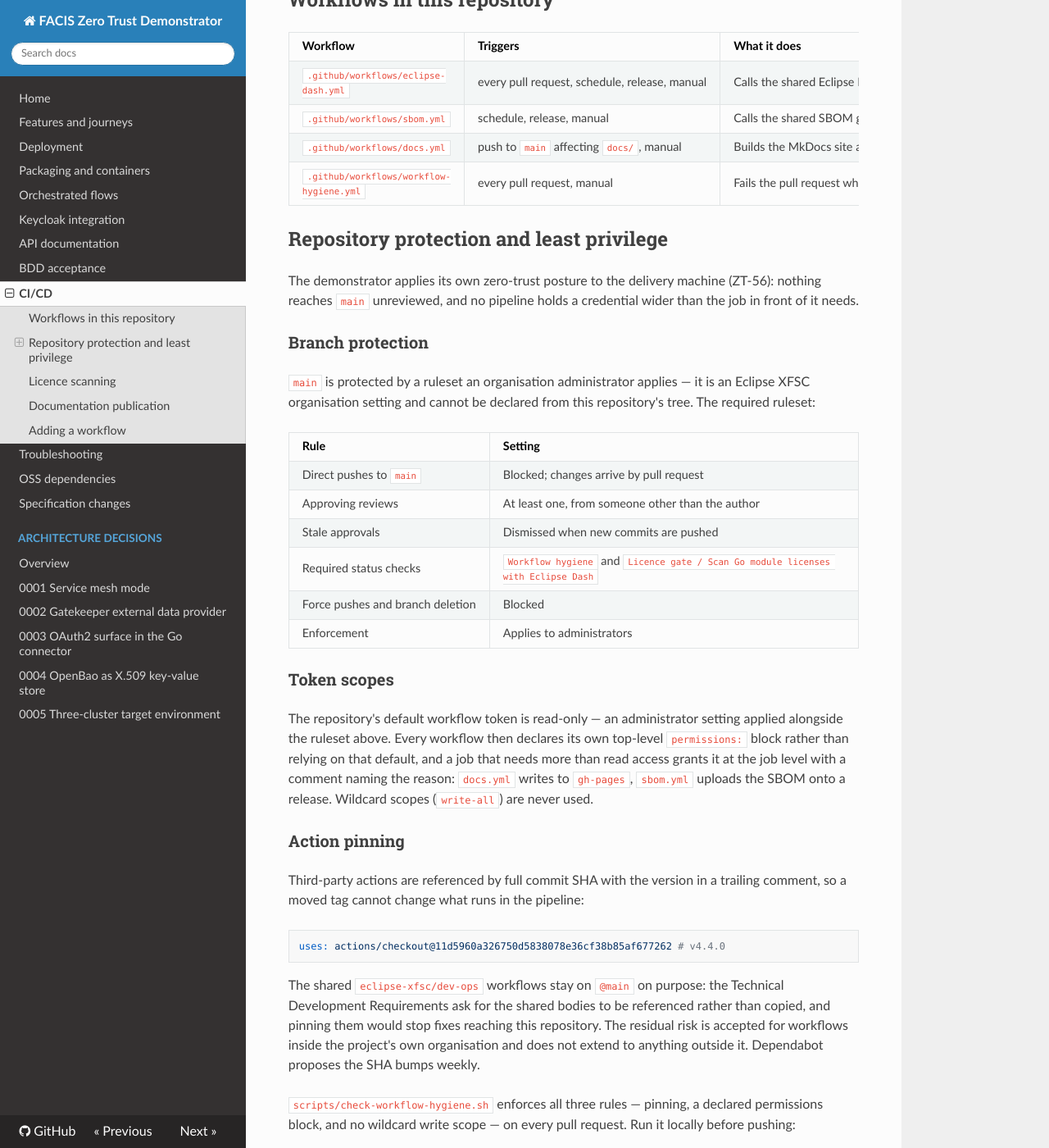
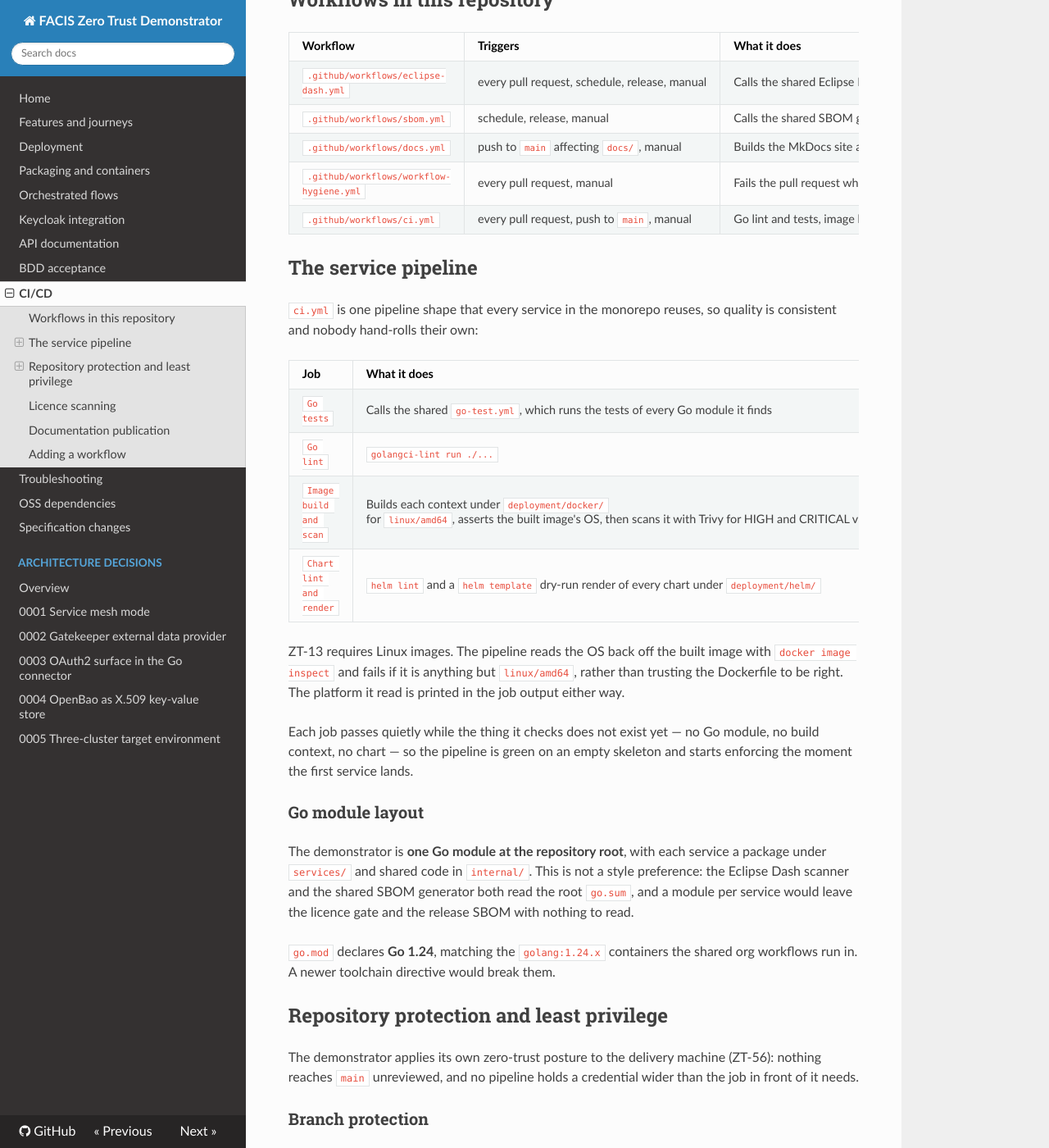
Before and after one commit to Fune5tiAtlas/facis-zero-trust-demonstrator, an MkDocs documentation site: the page built from docs/ci-cd.md, in a window 1280 px wide and 1400 px high, scrolled down 298 px. Shown: the whole window at 82% size. Built offline with MkDocs 1.6.1, drawn with Linux system fonts in a browser that asks for light colours; nearby versions of some CDN libraries; some of the changed text lies outside the part shown.

Commit message:
Add the service CI pipeline with the Linux image assertion and chart gates

```diff
--- a/docs/ci-cd.md
+++ b/docs/ci-cd.md
@@ -14,6 +14,37 @@ pull request here.
 | `.github/workflows/sbom.yml` | schedule, release, manual | Calls the shared SBOM generator |
 | `.github/workflows/docs.yml` | push to `main` affecting `docs/`, manual | Builds the MkDocs site and publishes it to the `gh-pages` branch |
 | `.github/workflows/workflow-hygiene.yml` | every pull request, manual | Fails the pull request when an action is not pinned to a commit or a token scope is too wide |
+| `.github/workflows/ci.yml` | every pull request, push to `main`, manual | Go lint and tests, image build with the Linux assertion and a Trivy scan, chart lint and dry-run render |
+
+## The service pipeline
+
+`ci.yml` is one pipeline shape that every service in the monorepo reuses, so quality is consistent
+and nobody hand-rolls their own:
+
+| Job | What it does | Blocking |
+|---|---|---|
+| `Go tests` | Calls the shared `go-test.yml`, which runs the tests of every Go module it finds | yes |
+| `Go lint` | `golangci-lint run ./...` | yes |
+| `Image build and scan` | Builds each context under `deployment/docker/` for `linux/amd64`, asserts the built image's OS, then scans it with Trivy for HIGH and CRITICAL vulnerabilities | yes |
+| `Chart lint and render` | `helm lint` and a `helm template` dry-run render of every chart under `deployment/helm/` | yes |
+
+ZT-13 requires Linux images. The pipeline reads the OS back off the built image with
+`docker image inspect` and fails if it is anything but `linux/amd64`, rather than trusting the
+Dockerfile to be right. The platform it read is printed in the job output either way.
+
+Each job passes quietly while the thing it checks does not exist yet — no Go module, no build
+context, no chart — so the pipeline is green on an empty skeleton and starts enforcing the moment
+the first service lands.
+
+### Go module layout
+
+The demonstrator is **one Go module at the repository root**, with each service a package under
+`services/` and shared code in `internal/`. This is not a style preference: the Eclipse Dash
+scanner and the shared SBOM generator both read the root `go.sum`, and a module per service would
+leave the licence gate and the release SBOM with nothing to read.
+
+`go.mod` declares **Go 1.24**, matching the `golang:1.24.x` containers the shared org workflows run
+in. A newer toolchain directive would break them.
 
 ## Repository protection and least privilege
 
@@ -30,7 +61,7 @@ organisation setting and cannot be declared from this repository's tree. The req
 | Direct pushes to `main` | Blocked; changes arrive by pull request |
 | Approving reviews | At least one, from someone other than the author |
 | Stale approvals | Dismissed when new commits are pushed |
-| Required status checks | `Workflow hygiene` and `Licence gate / Scan Go module licenses with Eclipse Dash` |
+| Required status checks | `Workflow hygiene`, `Licence gate`, `Go lint`, `Image build and scan`, `Chart lint and render` |
 | Force pushes and branch deletion | Blocked |
 | Enforcement | Applies to administrators |
 
```
Also changed, not shown: 2 other files.
